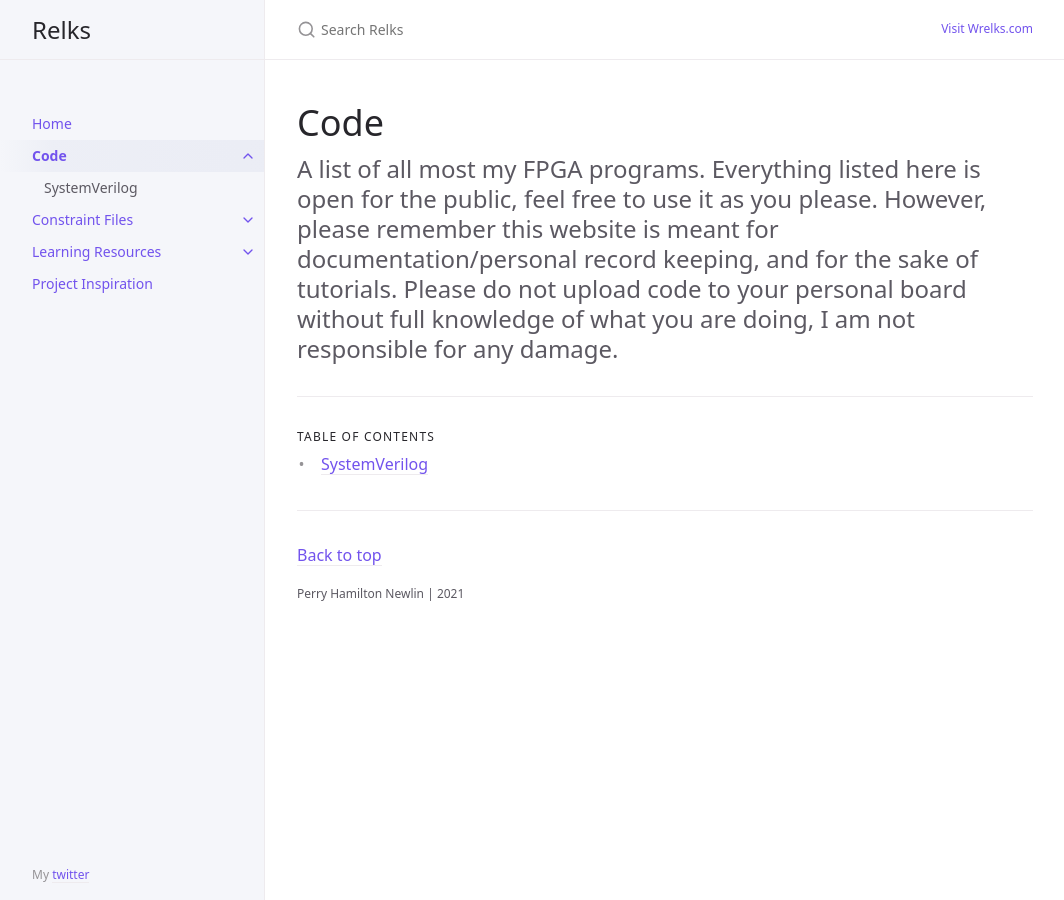
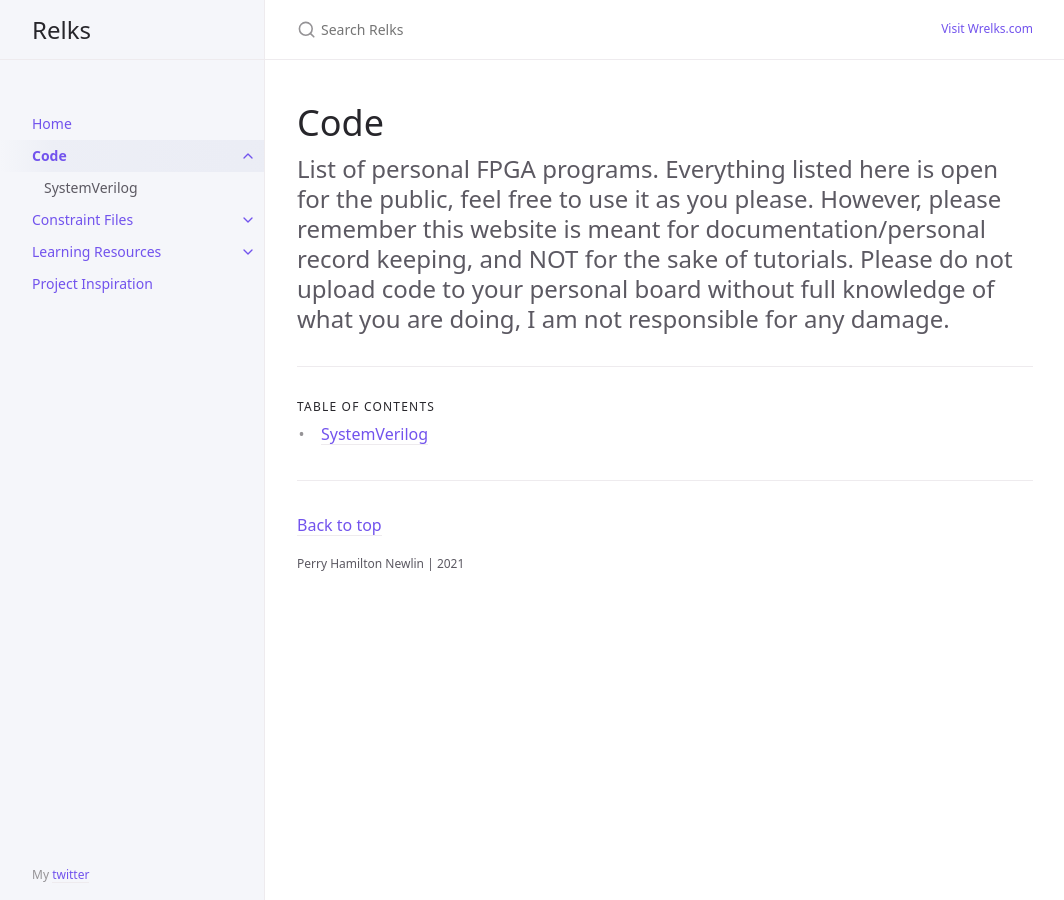
Before and after one commit to relksorg/relksorg.github.io, a Jekyll site: the page built from docs/code/code.md, in a window 1280 px wide. Shown: the whole page, without its empty margins (107-1171 px from the left). Built offline with Jekyll 4.4.1, drawn with Linux system fonts in a browser that asks for light colours.

Commit message:
Update code.md

```diff
--- a/docs/code/code.md
+++ b/docs/code/code.md
@@ -8,5 +8,5 @@ nav_order: 2
 
 # Code
 
-A list of all most my FPGA programs. Everything listed here is open for the public, feel free to use it as you please. However, please remember this website is meant for documentation/personal record keeping, and for the sake of tutorials. Please do not upload code to your personal board without full knowledge of what you are doing, I am not responsible for any damage.
+List of personal FPGA programs. Everything listed here is open for the public, feel free to use it as you please. However, please remember this website is meant for documentation/personal record keeping, and **NOT** for the sake of tutorials. Please do not upload code to your personal board without full knowledge of what you are doing, I am not responsible for any damage.
 {: .fs-6 .fw-300 }
```
